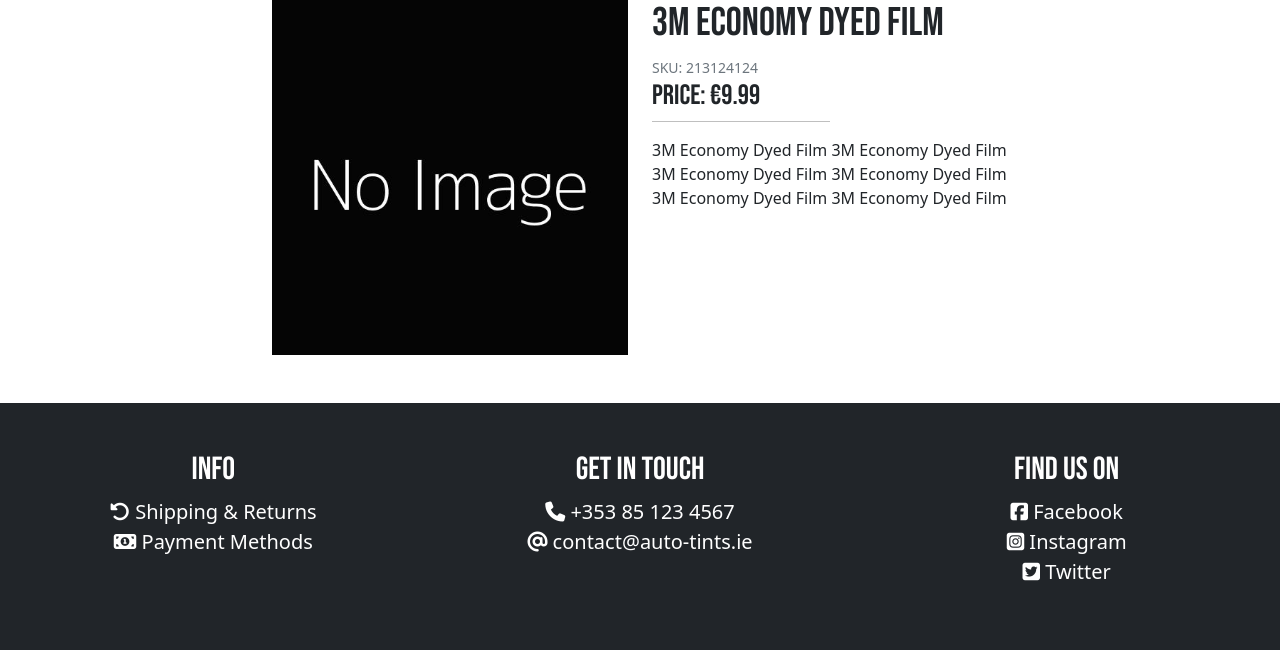
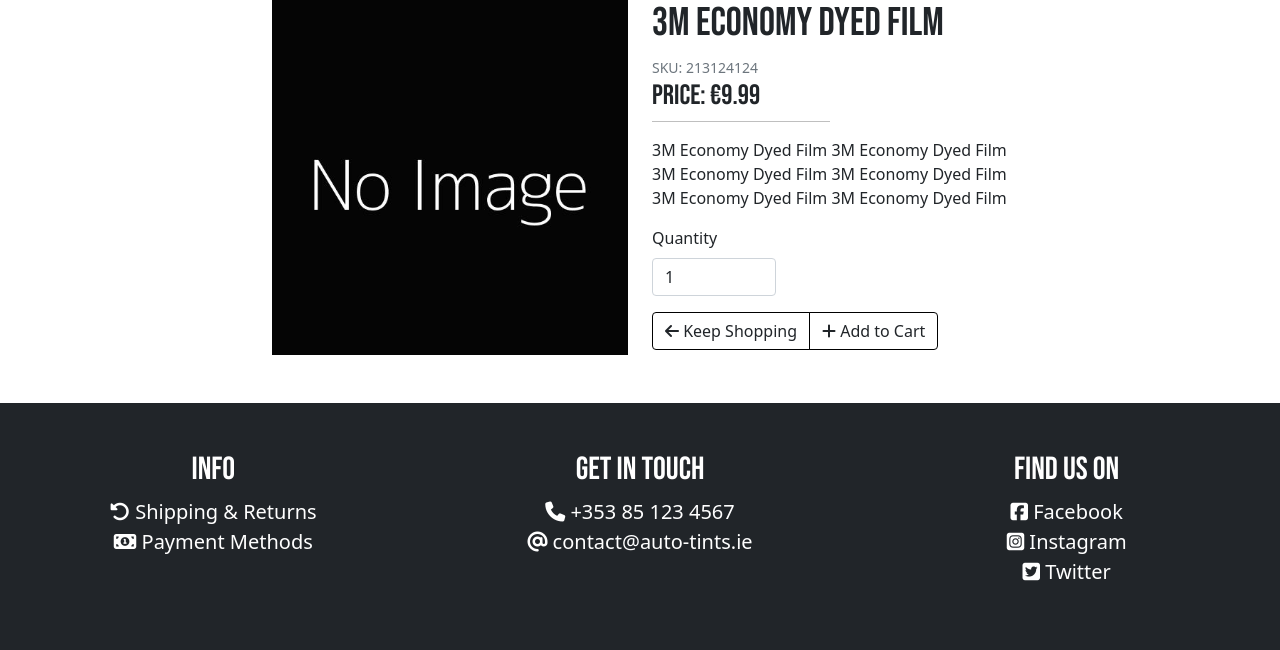
Before and after one commit to JakubMrowicki/auto-tints, a Django app: page /products/1 in a window 1280 px wide. Shown: the part 169-819 px from the top of the page. Run offline with Django 3.2, Linux system fonts and the light colour scheme; data comes from the database, SQL or seed files in the repository; parts of the project's set-up code (start-up, migrations or seed data) failed here and were passed over; some libraries are stand-ins or nearby versions.

Commit message:
add add to cart form on product detail page

```diff
--- a/products/templates/products/detail.html
+++ b/products/templates/products/detail.html
@@ -14,6 +14,22 @@
             <h3>Price: €{{ product.price }}</h3>
             <hr class="mt-auto mx-auto mx-md-0">
             <p>{{ product.description }}</p>
+            <form action="" method="post">
+                {% csrf_token %}
+                <div class="input-group mb-3 row justify-content-center justify-content-lg-start">
+                    <div class="col-8 col-lg-5">
+                        <label for="quantity" class="form-label">Quantity</label>
+                            <input type="number" name="quantity" min="1" max="99" value="1" class="form-control" id="quantity"
+                                aria-describedby="quantity">
+                    </div>
+                </div>
+                <div class="btn-group" role="group">
+                    <a href="{% url 'products' %}" class="btn btn-outline-black"><i class="fas fa-arrow-left"></i> Keep
+                        Shopping</a>
+                    <a type="submit" class="btn btn-outline-black"><i class="fas fa-plus"></i> Add to Cart</a>
+                </div>
+                <input type="hidden" name="redirect_url" value="{{ request.path }}">
+            </form>
         </div>
     </div>
     {% else %}
--- a/static/css/base.css
+++ b/static/css/base.css
@@ -98,6 +98,15 @@ footer a:hover {
     transition: all 0.25s ease-in-out;
 }
 
+.btn-outline-black {
+    border: 1px solid black;
+}
+
+.btn-outline-black:hover {
+    border: 1px solid black;
+    background-color: grey;
+    color: white;
+}
 hr {
     height: 2px;
     width: 50%;
```
